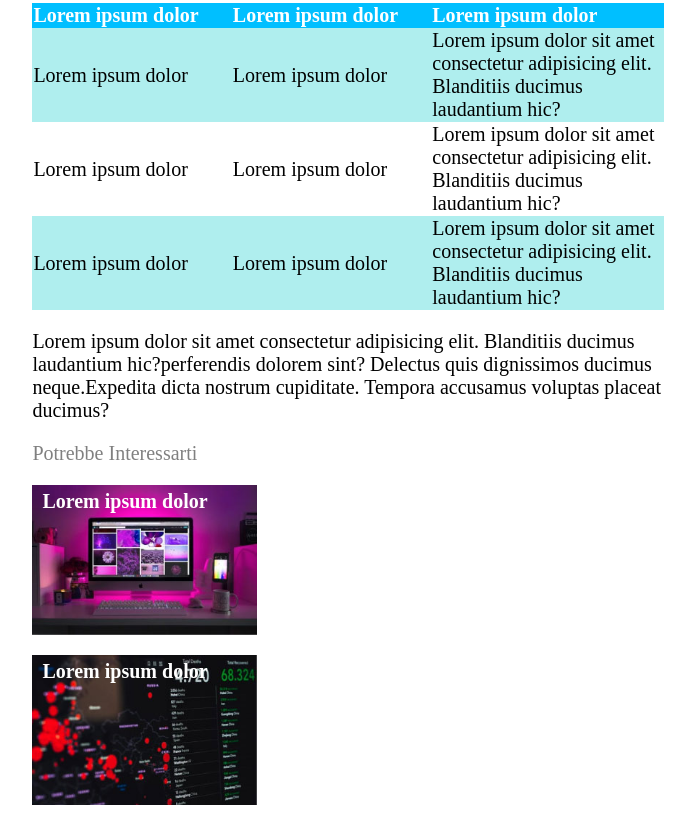
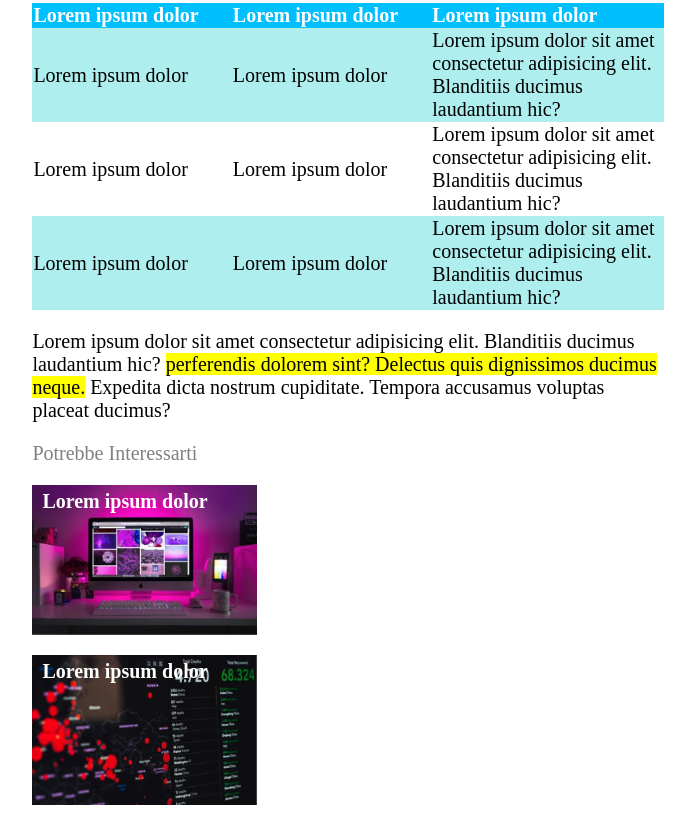
Before and after one commit to MrLiodena/html-css-booleaner, a plain HTML site: page index.html in a window 1280 px wide. Shown: the part 1465-2278 px from the top of the page, without its empty margins (102-797 px from the left). Drawn offline with Linux system fonts and the light colour scheme.

Commit message:
Ultimissimo Ritocco

```diff
--- a/index.html
+++ b/index.html
@@ -54,7 +54,7 @@
             </tbody>
         </table>
 
-        <p>Lorem ipsum dolor sit amet consectetur adipisicing elit. Blanditiis ducimus laudantium hic?perferendis dolorem sint? Delectus quis dignissimos ducimus neque.Expedita dicta nostrum cupiditate. Tempora accusamus voluptas placeat ducimus?</p>
+        <p>Lorem ipsum dolor sit amet consectetur adipisicing elit. Blanditiis ducimus laudantium hic? <mark>perferendis dolorem sint? Delectus quis dignissimos ducimus neque.</mark> Expedita dicta nostrum cupiditate. Tempora accusamus voluptas placeat ducimus?</p>
 
         <Span class="date-1">Potrebbe Interessarti</Span>
 
```
